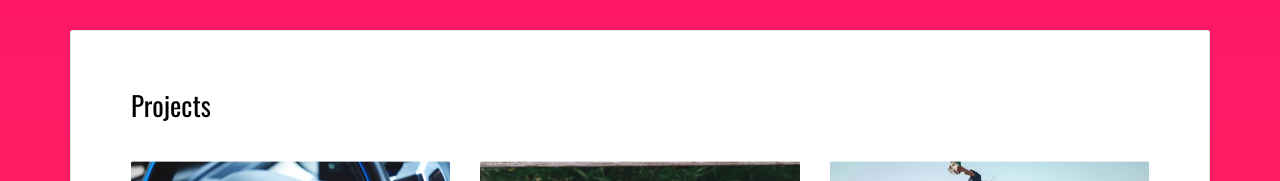
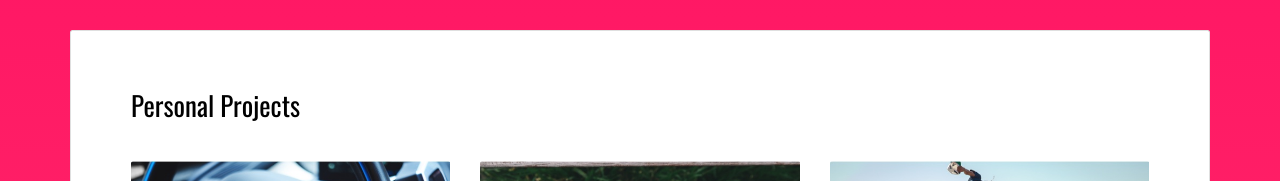
Before and after one commit to IshantL/IshantL.github.io, a plain HTML site: page index.html in a window 1280 px wide. Shown: the part 842-1023 px from the top of the page. Drawn offline with nearby package versions, Linux system fonts and the light colour scheme.

Commit message:
adding changes

```diff
--- a/index.html
+++ b/index.html
@@ -75,7 +75,7 @@
 
         <div class="card">
           <div class="card-block">
-            <h2>Projects</h2>
+            <h2>Personal Projects</h2>
             <div class="row">
               <div class="col-md-4">
                 <img src="./assets/images/img-02.jpg" class="img-responsive" alt="">
```
